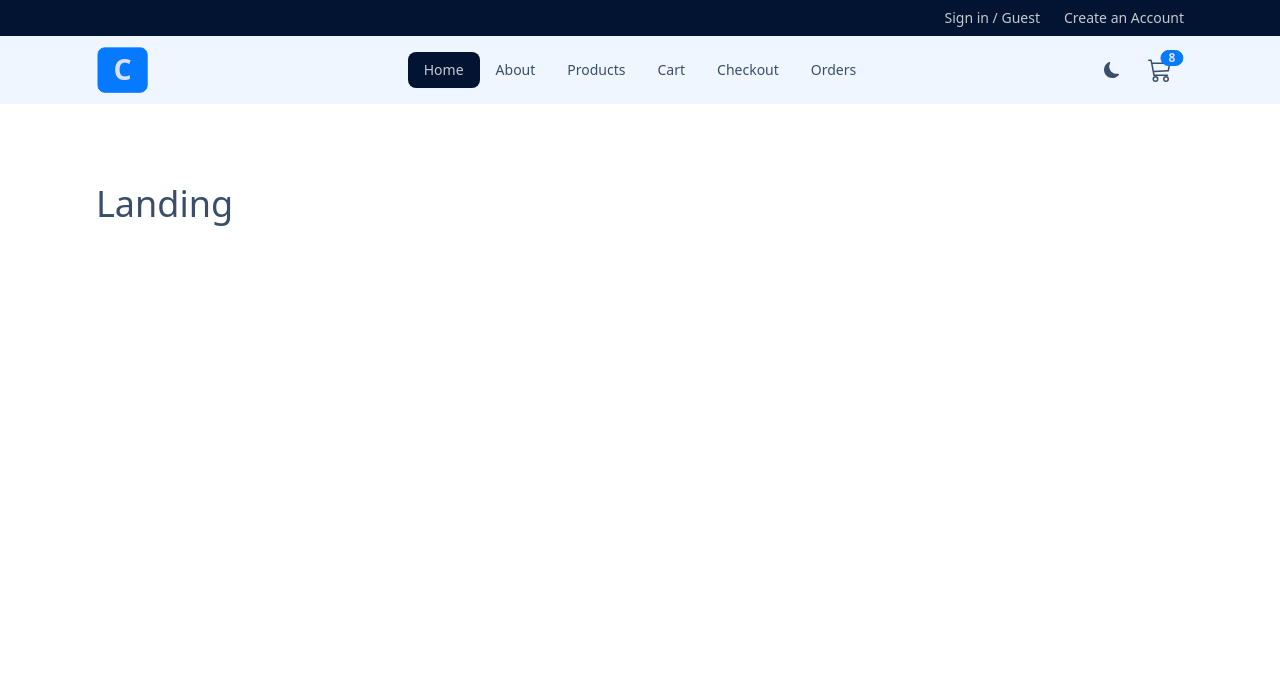
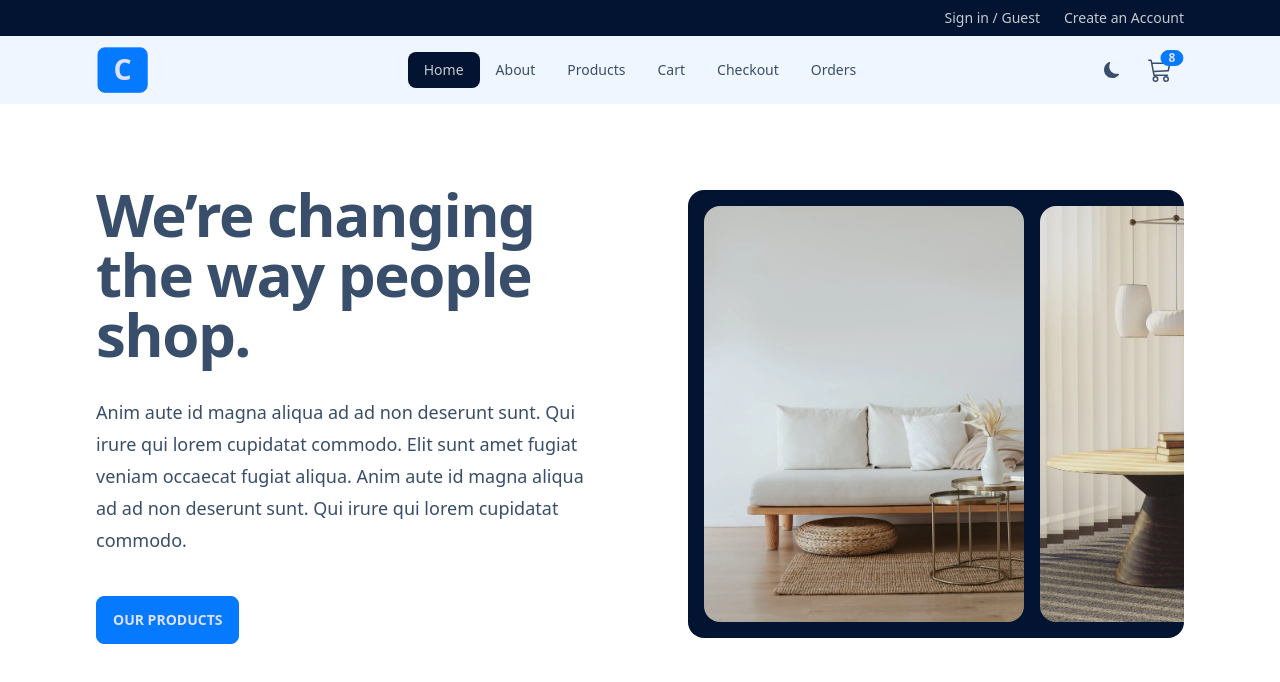
Before and after one commit to LeeHungQNG/comfystore, a React app: page / in a window 1280 px wide. Shown: the top 682 px of the page. Built offline with nearby package versions, Linux system fonts and the light colour scheme; the HTML template or start-up script is replaced by a standard one.

Commit message:
Landing Page

```diff
--- /dev/null
+++ b/src/components/Hero.jsx
@@ -0,0 +1,37 @@
+import { Link } from 'react-router-dom';
+
+import hero1 from '../assets/hero1.webp';
+import hero2 from '../assets/hero2.webp';
+import hero3 from '../assets/hero3.webp';
+import hero4 from '../assets/hero4.webp';
+
+const carouselImages = [hero1, hero2, hero3, hero4];
+const Hero = () => {
+  return (
+    <div className=" grid grid-cols-1 lg:grid-cols-2 gap-24 items-center">
+      <div>
+        <h1 className="max-w-2xl text-4xl font-bold tracking-tight  sm:text-6xl ">We’re changing the way people shop.</h1>
+
+        <p className="mt-8 max-w-xl text-lg leading-8">
+          Anim aute id magna aliqua ad ad non deserunt sunt. Qui irure qui lorem cupidatat commodo. Elit sunt amet fugiat veniam occaecat fugiat aliqua. Anim aute id magna aliqua
+          ad ad non deserunt sunt. Qui irure qui lorem cupidatat commodo.
+        </p>
+        <div className="mt-10 ">
+          <Link to="products" className="btn btn-primary ">
+            Our Products
+          </Link>
+        </div>
+      </div>
+      <div className="hidden  h-[28rem] lg:carousel carousel-center   p-4 space-x-4 bg-neutral rounded-box">
+        {carouselImages.map((image, index) => {
+          return (
+            <div key={image} className="carousel-item">
+              <img src={image} className="rounded-box h-full w-80  object-cover" />
+            </div>
+          );
+        })}
+      </div>
+    </div>
+  );
+};
+export default Hero;
--- a/src/components/index.js
+++ b/src/components/index.js
@@ -3,3 +3,4 @@
 export { default as Header } from './Header';
 export { default as Navbar } from './Navbar';
 export { default as NavLinks } from './NavLinks';
+export { default as Hero } from './Hero';
--- a/src/pages/About.jsx
+++ b/src/pages/About.jsx
@@ -1,4 +1,19 @@
 const About = () => {
-  return <h1 className="text-4xl">About</h1>;
+  return (
+    <>
+      <div className="flex flex-wrap gap-2 sm:gap-x-6 items-center justify-center">
+        <h1 className="text-4xl font-bold leading-none tracking-tight sm:text-6xl ">We love</h1>
+        <div className="stats bg-primary shadow">
+          <div className="stat">
+            <div className="stat-title text-primary-content text-4xl font-bold tracking-widest">comfy</div>
+          </div>
+        </div>
+      </div>
+      <p className="mt-6 text-lg leading-8 max-w-2xl mx-auto">
+        Lorem ipsum dolor sit amet consectetur adipisicing elit. Hic veniam odit, officiis eos mollitia alias, doloremque, aspernatur ratione asperiores voluptas labore minus
+        dolores reprehenderit corporis quos. Assumenda molestias harum dignissimos?
+      </p>
+    </>
+  );
 };
 export default About;
--- a/src/pages/Landing.jsx
+++ b/src/pages/Landing.jsx
@@ -1,4 +1,9 @@
+import { Hero } from '../components';
 const Landing = () => {
-  return <h1 className="text-4xl">Landing</h1>;
+  return (
+    <>
+      <Hero />
+    </>
+  );
 };
 export default Landing;
```
